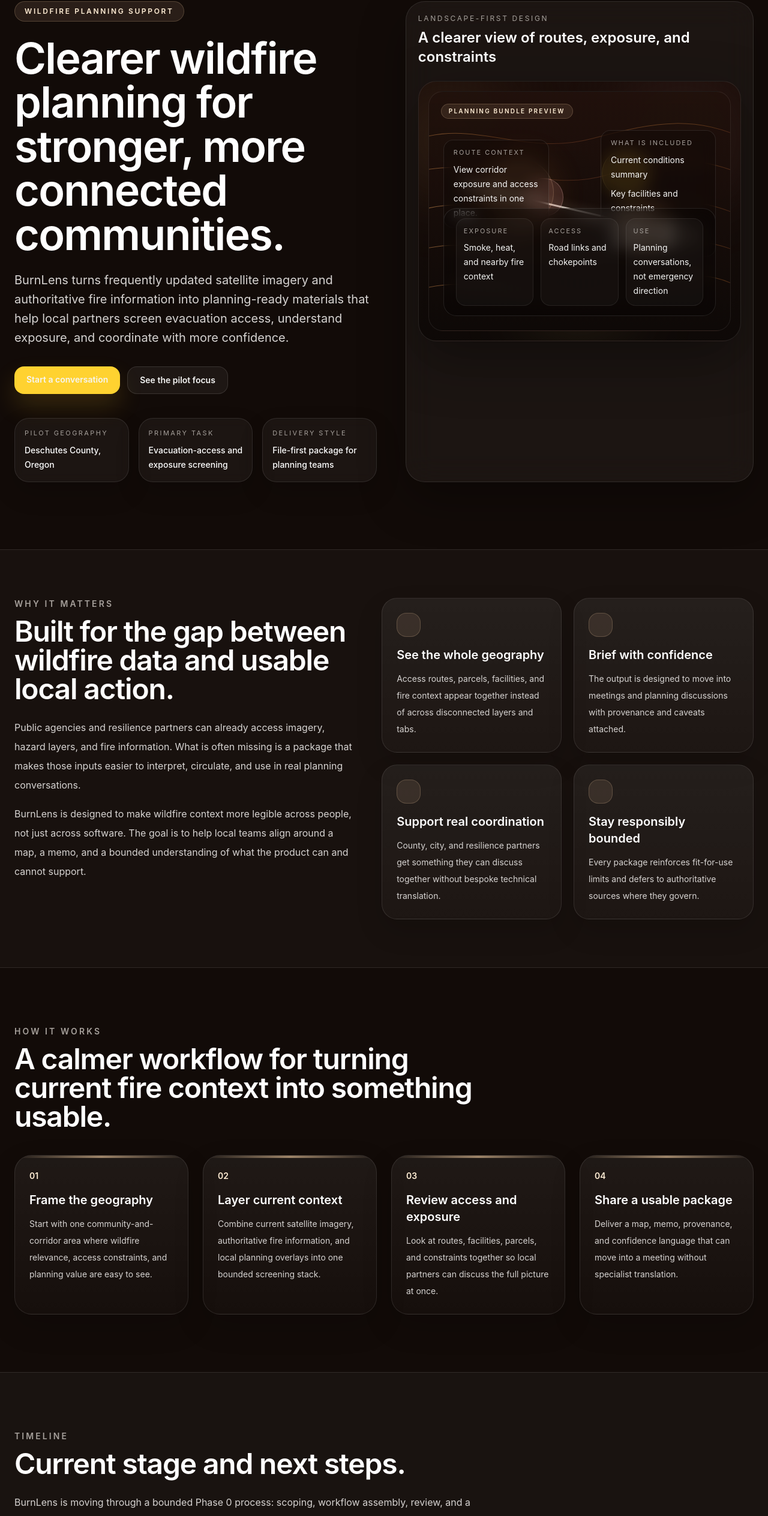
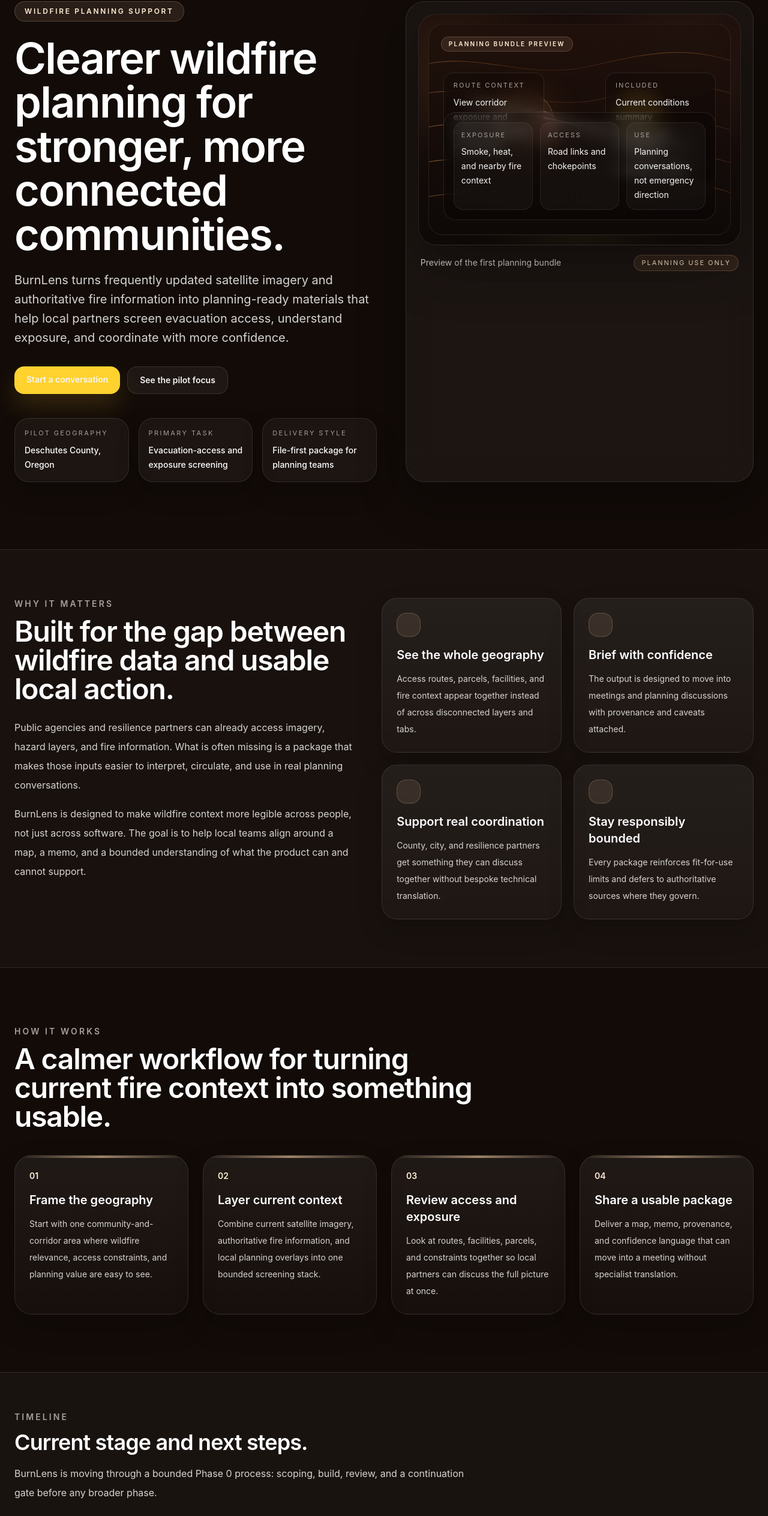
Before and after one commit to drwbkr1/burnlens-site, a Next.js app: page / in a window 1280 px wide. Shown: the part 179-2707 px from the top of the page at 60% size. Built offline with nearby package versions, Linux system fonts and the light colour scheme.

Commit message:
Tighten hero composition and compact timeline

```diff
--- a/app/page.tsx
+++ b/app/page.tsx
@@ -47,43 +47,14 @@ const outputs = [
 ];
 
 const timeline = [
-  {
-    title: "Pre-development",
-    timeframe: "Current stage",
-    text: "Pilot scoping, reviewer outreach, fiscal sponsor outreach, and grant outreach.",
-    current: true,
-  },
-  {
-    title: "Phase 0 setup",
-    timeframe: "Weeks 1–2",
-    text: "Confirm geography, reviewers, workflow, and output structure.",
-  },
-  {
-    title: "Phase 0 build",
-    timeframe: "Weeks 3–6",
-    text: "Assemble baseline layers, workflow logic, and the first planning package.",
-  },
-  {
-    title: "Phase 0 refinement",
-    timeframe: "Weeks 7–9",
-    text: "QA, authoritative comparison, and packaging improvements.",
-  },
-  {
-    title: "Phase 0 review",
-    timeframe: "Weeks 10–12",
-    text: "External review, feedback, and continuation materials.",
-  },
-  {
-    title: "Continuation gate",
-    timeframe: "Decision point",
-    text: "Go / no-go decision for Phase 1.",
-  },
-  {
-    title: "Phase 1",
-    timeframe: "Next phase",
-    text: "Narrow model build, evaluation, and integrated delivery update.",
-  },
-];
+  ["Current", "Pre-development"],
+  ["Weeks 1–2", "Phase 0 setup"],
+  ["Weeks 3–6", "Phase 0 build"],
+  ["Weeks 7–9", "Refinement"],
+  ["Weeks 10–12", "Review"],
+  ["Decision", "Continuation gate"],
+  ["Next", "Phase 1"],
+] as const;
 
 function Topography() {
   const paths = [
@@ -124,41 +95,40 @@ function Topography() {
 
 function HeroMapPreview() {
   return (
-    <div className="relative mt-6 overflow-hidden rounded-[1.9rem] border border-white/10 bg-[linear-gradient(180deg,rgba(27,14,10,0.96),rgba(14,9,7,0.98))] p-4 shadow-[0_30px_90px_rgba(0,0,0,0.38)]">
+    <div className="relative overflow-hidden rounded-[1.9rem] border border-white/10 bg-[linear-gradient(180deg,rgba(27,14,10,0.96),rgba(14,9,7,0.98))] p-4 shadow-[0_30px_90px_rgba(0,0,0,0.38)]">
       <div className="absolute -left-10 top-2 h-44 w-44 rounded-full bg-orange-300/12 blur-3xl" />
       <div className="absolute right-0 top-0 h-48 w-48 rounded-full bg-red-300/10 blur-3xl" />
       <div className="absolute bottom-0 left-1/3 h-44 w-44 rounded-full bg-amber-200/10 blur-3xl" />
 
-      <div className="relative h-[25rem] overflow-hidden rounded-[1.5rem] border border-white/8 bg-[linear-gradient(180deg,rgba(33,17,12,0.95),rgba(14,9,7,0.99))]">
+      <div className="relative h-[22rem] overflow-hidden rounded-[1.5rem] border border-white/8 bg-[linear-gradient(180deg,rgba(33,17,12,0.95),rgba(14,9,7,0.99))]">
         <Topography />
 
         <div className="absolute left-5 top-5 rounded-full border border-orange-200/20 bg-orange-200/10 px-3 py-1 text-[10px] font-semibold uppercase tracking-[0.22em] text-orange-100">
           Planning bundle preview
         </div>
 
-        <div className="absolute inset-x-12 top-1/2 h-[3px] -translate-y-1/2 rotate-[13deg] rounded-full bg-orange-50/70 shadow-[0_0_18px_rgba(255,237,213,0.4)]" />
-        <div className="absolute left-24 top-28 h-28 w-28 rounded-full border border-orange-200/20 bg-orange-300/10 shadow-[0_0_60px_rgba(251,146,60,0.14)]" />
-        <div className="absolute left-40 top-36 h-16 w-16 rounded-full border border-red-200/25 bg-red-300/14" />
-        <div className="absolute left-72 top-24 h-20 w-20 rounded-full border border-amber-200/25 bg-amber-300/14" />
-        <div className="absolute right-24 top-44 h-24 w-24 rounded-full border border-orange-200/20 bg-orange-300/10" />
+        <div className="absolute inset-x-16 top-[48%] h-[3px] -translate-y-1/2 rotate-[12deg] rounded-full bg-orange-50/65 shadow-[0_0_18px_rgba(255,237,213,0.35)]" />
+        <div className="absolute left-28 top-28 h-24 w-24 rounded-full border border-orange-200/20 bg-orange-300/10 shadow-[0_0_60px_rgba(251,146,60,0.14)]" />
+        <div className="absolute left-40 top-36 h-14 w-14 rounded-full border border-red-200/25 bg-red-300/14" />
+        <div className="absolute right-28 top-28 h-20 w-20 rounded-full border border-amber-200/25 bg-amber-300/14" />
 
-        <div className="absolute left-6 top-20 max-w-[11rem] rounded-2xl border border-white/10 bg-black/20 px-4 py-3 backdrop-blur-md">
+        <div className="absolute left-6 top-20 w-[10.5rem] rounded-2xl border border-white/10 bg-black/20 px-4 py-3 backdrop-blur-md">
           <div className="text-[11px] uppercase tracking-[0.18em] text-stone-400">Route context</div>
           <div className="mt-2 text-sm leading-6 text-stone-100">
             View corridor exposure and access constraints in one place.
           </div>
         </div>
 
-        <div className="absolute right-6 top-16 max-w-[12rem] rounded-2xl border border-white/10 bg-black/20 px-4 py-3 backdrop-blur-md">
-          <div className="text-[11px] uppercase tracking-[0.18em] text-stone-400">What is included</div>
+        <div className="absolute right-6 top-20 w-[11.5rem] rounded-2xl border border-white/10 bg-black/20 px-4 py-3 backdrop-blur-md">
+          <div className="text-[11px] uppercase tracking-[0.18em] text-stone-400">Included</div>
           <div className="mt-2 space-y-2 text-sm leading-6 text-stone-100">
             <div>Current conditions summary</div>
-            <div>Key facilities and constraints</div>
-            <div>Confidence and limitations notes</div>
+            <div>Facilities and constraints</div>
+            <div>Confidence notes</div>
           </div>
         </div>
 
-        <div className="absolute bottom-6 left-6 right-6 rounded-[1.35rem] border border-white/10 bg-black/25 px-5 py-4 backdrop-blur-md">
+        <div className="absolute bottom-6 left-6 right-6 rounded-[1.3rem] border border-white/10 bg-black/25 px-4 py-4 backdrop-blur-md">
           <div className="grid gap-3 md:grid-cols-3">
             {[
               ["Exposure", "Smoke, heat, and nearby fire context"],
@@ -340,18 +310,14 @@ export default function BurnLensLandingPage() {
             </div>
           </div>
 
-          <div className="relative overflow-hidden rounded-[2rem] border border-white/10 bg-white/[0.045] p-5 shadow-[0_28px_80px_rgba(0,0,0,0.32)] backdrop-blur-xl">
-            <div className="relative flex items-center justify-between gap-4">
-              <div>
-                <div className="text-xs uppercase tracking-[0.22em] text-stone-400">
-                  Landscape-first design
-                </div>
-                <h2 className="mt-2 text-2xl font-semibold text-white">
-                  A clearer view of routes, exposure, and constraints
-                </h2>
+          <div className="relative overflow-hidden rounded-[2rem] border border-white/10 bg-white/[0.045] p-4 shadow-[0_28px_80px_rgba(0,0,0,0.32)] backdrop-blur-xl md:p-5">
+            <HeroMapPreview />
+            <div className="mt-4 flex flex-wrap items-center justify-between gap-3 px-1">
+              <div className="text-sm text-stone-300">Preview of the first planning bundle</div>
+              <div className="rounded-full border border-orange-200/20 bg-orange-300/10 px-3 py-1 text-[11px] uppercase tracking-[0.18em] text-orange-100">
+                Planning use only
               </div>
             </div>
-            <HeroMapPreview />
           </div>
         </section>
 
@@ -436,50 +402,45 @@ export default function BurnLensLandingPage() {
         </section>
 
         <section id="timeline" className="border-y border-white/10 bg-white/[0.03]">
-          <div className="mx-auto max-w-7xl px-6 py-20 md:py-24">
+          <div className="mx-auto max-w-7xl px-6 py-16">
             <div className="max-w-3xl">
               <p className="text-sm font-semibold uppercase tracking-[0.22em] text-stone-400">
                 Timeline
               </p>
-              <h2 className="mt-3 text-3xl font-semibold tracking-tight text-white md:text-5xl">
+              <h2 className="mt-3 text-3xl font-semibold tracking-tight text-white md:text-4xl">
                 Current stage and next steps.
               </h2>
-              <p className="mt-6 text-base leading-8 text-stone-300">
-                BurnLens is moving through a bounded Phase 0 process: scoping, workflow assembly,
-                review, and a continuation gate before any broader build.
+              <p className="mt-4 text-base leading-8 text-stone-300">
+                BurnLens is moving through a bounded Phase 0 process: scoping, build, review, and a continuation gate before any broader phase.
               </p>
             </div>
 
-            <div className="mt-10 rounded-[1.6rem] border border-orange-200/15 bg-orange-300/10 p-5 text-sm leading-7 text-orange-50">
-              Current status: Pre-development — pilot scoping, reviewer outreach, fiscal sponsor
-              outreach, and grant outreach.
+            <div className="mt-8 rounded-[1.6rem] border border-orange-200/15 bg-orange-300/10 px-5 py-4 text-sm leading-7 text-orange-50">
+              Current status: Pre-development — pilot scoping, reviewer outreach, fiscal sponsor outreach, and grant outreach.
             </div>
 
-            <div className="relative mt-10 pl-8 before:absolute before:bottom-0 before:left-[0.8rem] before:top-0 before:w-px before:bg-gradient-to-b before:from-orange-200/70 before:via-orange-300/30 before:to-red-300/0">
-              <div className="space-y-6">
-                {timeline.map((item) => (
-                  <div key={item.title} className="relative rounded-[1.7rem] border border-white/10 bg-white/[0.04] p-6 shadow-[0_18px_45px_rgba(0,0,0,0.16)]">
+            <div className="mt-8 overflow-x-auto pb-2">
+              <div className="relative min-w-[860px] px-2 py-6">
+                <div className="absolute left-10 right-10 top-[2.25rem] h-px bg-gradient-to-r from-orange-200/30 via-orange-200/70 to-red-200/30" />
+                <div className="grid grid-cols-7 gap-3">
+                  {timeline.map(([timeframe, label], index) => (
+                    <div key={label} className="relative text-center">
                       <div
-                      className={`absolute -left-[1.78rem] top-7 h-4 w-4 rounded-full border ${
-                        item.current
-                          ? "border-amber-200 bg-amber-300 shadow-[0_0_20px_rgba(252,211,77,0.55)]"
+                        className={`mx-auto h-4 w-4 rounded-full border ${
+                          index === 0
+                            ? "border-amber-200 bg-amber-300 shadow-[0_0_16px_rgba(252,211,77,0.55)]"
                             : "border-orange-200/40 bg-[#24130e]"
                         }`}
                       />
-                    <div className="flex flex-wrap items-center gap-3">
-                      <div className="rounded-full border border-white/10 bg-white/[0.05] px-3 py-1 text-[11px] uppercase tracking-[0.18em] text-stone-300">
-                        {item.timeframe}
+                      <div className="mt-4 rounded-2xl border border-white/10 bg-white/[0.04] px-3 py-3">
+                        <div className="text-[10px] uppercase tracking-[0.18em] text-stone-400">
+                          {timeframe}
                         </div>
-                      {item.current ? (
-                        <div className="rounded-full border border-amber-200/20 bg-amber-300/15 px-3 py-1 text-[11px] uppercase tracking-[0.18em] text-amber-100">
-                          Current
+                        <div className="mt-2 text-sm font-medium leading-6 text-white">{label}</div>
                       </div>
-                      ) : null}
-                    </div>
-                    <h3 className="mt-4 text-xl font-semibold text-white">{item.title}</h3>
-                    <p className="mt-3 text-sm leading-7 text-stone-300">{item.text}</p>
                     </div>
                   ))}
+                </div>
               </div>
             </div>
           </div>
```
Lines whose indentation alone changed are shown as unchanged.
